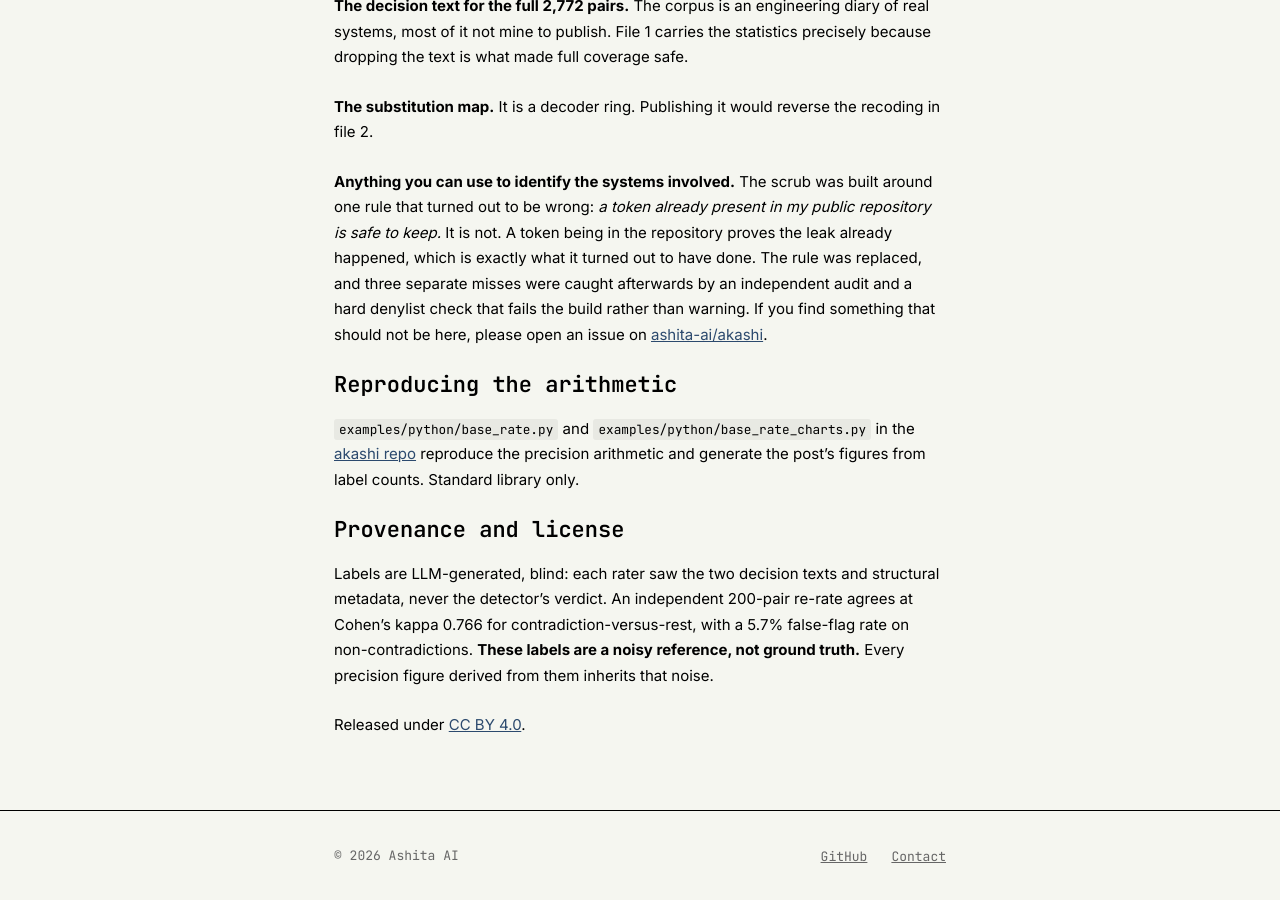
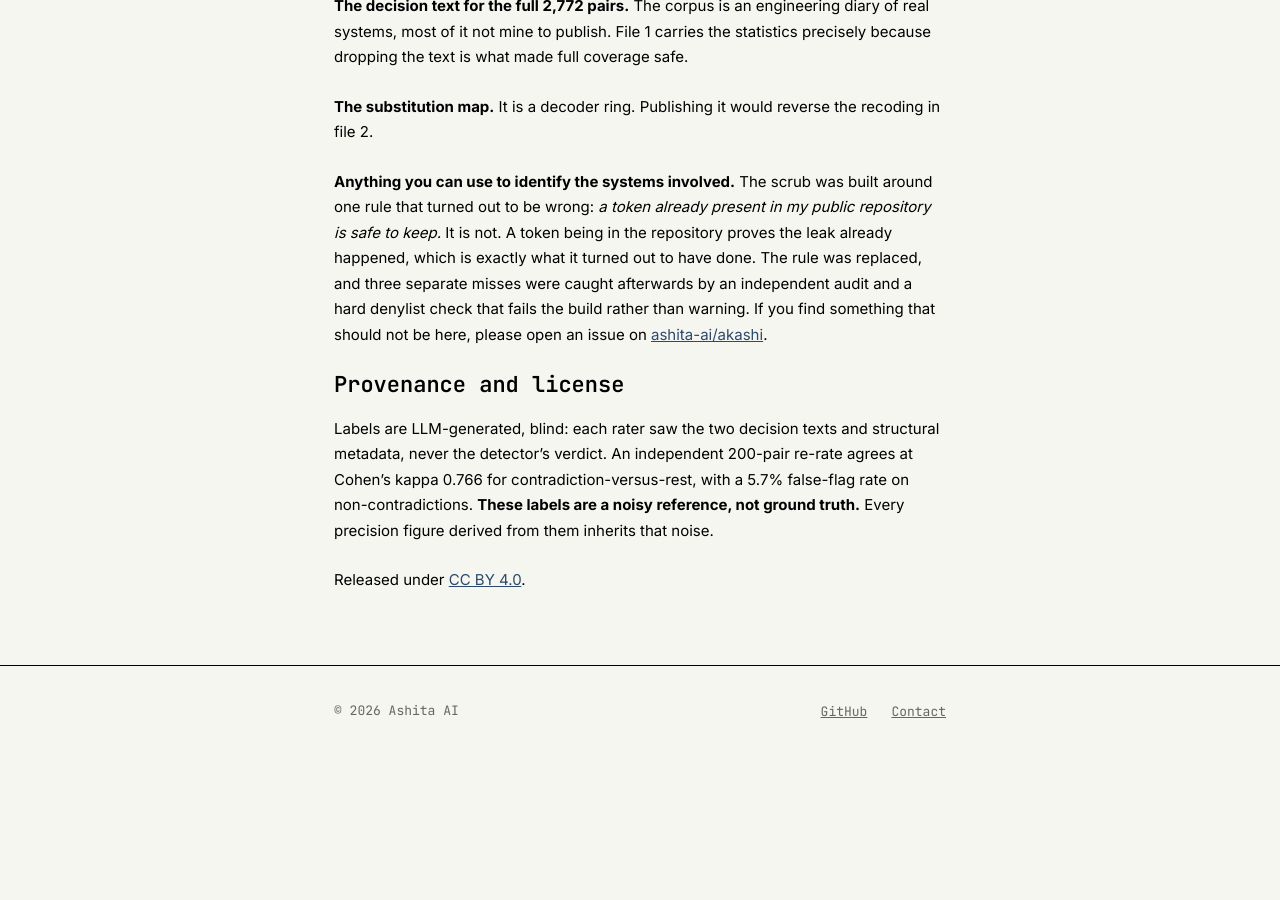
Before and after one commit to ashita-ai/ashita-ai.github.io, a Jekyll site: the page built from assets/data/conflict-detection/README.md, in a window 1280 px wide and 900 px high, scrolled down 3445 px. Built offline with Jekyll 4.4.1, drawn with Linux system fonts in a browser that asks for light colours; after the commit the page ends 4200 px from its top, so only the background shows below that; some of the changed text lies outside the part shown.

Commit message:
Final pass: fix a dangling claim, a mislabelled column, four soft spots
Data defect: the CSV's akashi_subset column flagged 178 pairs while the
published text file holds 192, so the column did not identify what the README
said it did. Regenerated as in_recoded_subset over the same four projects the
subset was drawn from. Now 192 pairs, 14 contradictions, 7.3 percent, matching
the published file exactly.

Removed the README's "Reproducing the arithmetic" section. It pointed at
base_rate.py and base_rate_charts.py for reproducing numbers those scripts do
not compute (the AUCs come from the CSV), and it resurrected a note that had
been deliberately cut from the post.

Post fixes:
- Cut "Building the release found two more errors in this post." It promised
  two errors and never named them, and the closing paragraph already makes the
  point better.
- Heading "The data is downloadable" becomes "You can check this yourself".
  Every other heading in the post is a claim; that one was an announcement.
- "the clearest instance of the same failure" had no clear antecedent. Now
  "the clearest case of a measurement that flatters you", which names the
  thesis instead of gesturing at it.
- Tightened the AUC paragraph, the 65.2 paragraph, the set-level bullet and the
  recoded-file paragraph. Split a 32-word three-clause sentence.

Verified every published claim against the shipped CSV: 2,772 pairs, 93
contradictions at 3.35 percent, 2,017/627/35, detector 2,711 contradiction and
61 supersession, 92 correct, AUCs 0.601/0.616/0.434/0.728, subset 192/14 at
7.3 percent, 60 teaching pairs across 10 classes.

```diff
--- a/assets/data/conflict-detection/README.md
+++ b/assets/data/conflict-detection/README.md
@@ -35,7 +35,7 @@
 | `same_project`, `same_agent`, `days_apart` | structural metadata |
 | `severity`, `category`, `scoring_method` | detector metadata |
 | `len_a`, `len_b` | decision text length in characters |
-| `akashi_subset` | whether this pair is in the subset published as file 2 |
+| `in_recoded_subset` | whether this pair is one of the 192 published with text in file 2 |
 
 What you can reproduce from this file alone:
 
@@ -122,13 +122,6 @@
 warning. If you find something that should not be here, please open an issue on
 [ashita-ai/akashi](https://github.com/ashita-ai/akashi).
 
-## Reproducing the arithmetic
-
-`examples/python/base_rate.py` and `examples/python/base_rate_charts.py` in the
-[akashi repo](https://github.com/ashita-ai/akashi) reproduce the precision
-arithmetic and generate the post's figures from label counts. Standard library
-only.
-
 ## Provenance and license
 
 Labels are LLM-generated, blind: each rater saw the two decision texts and
```
Also changed, not shown: _posts/2026-08-11-the-detector-that-said-yes.md (+6 -8 lines), assets/data/conflict-detection/conflict-labels.csv.
